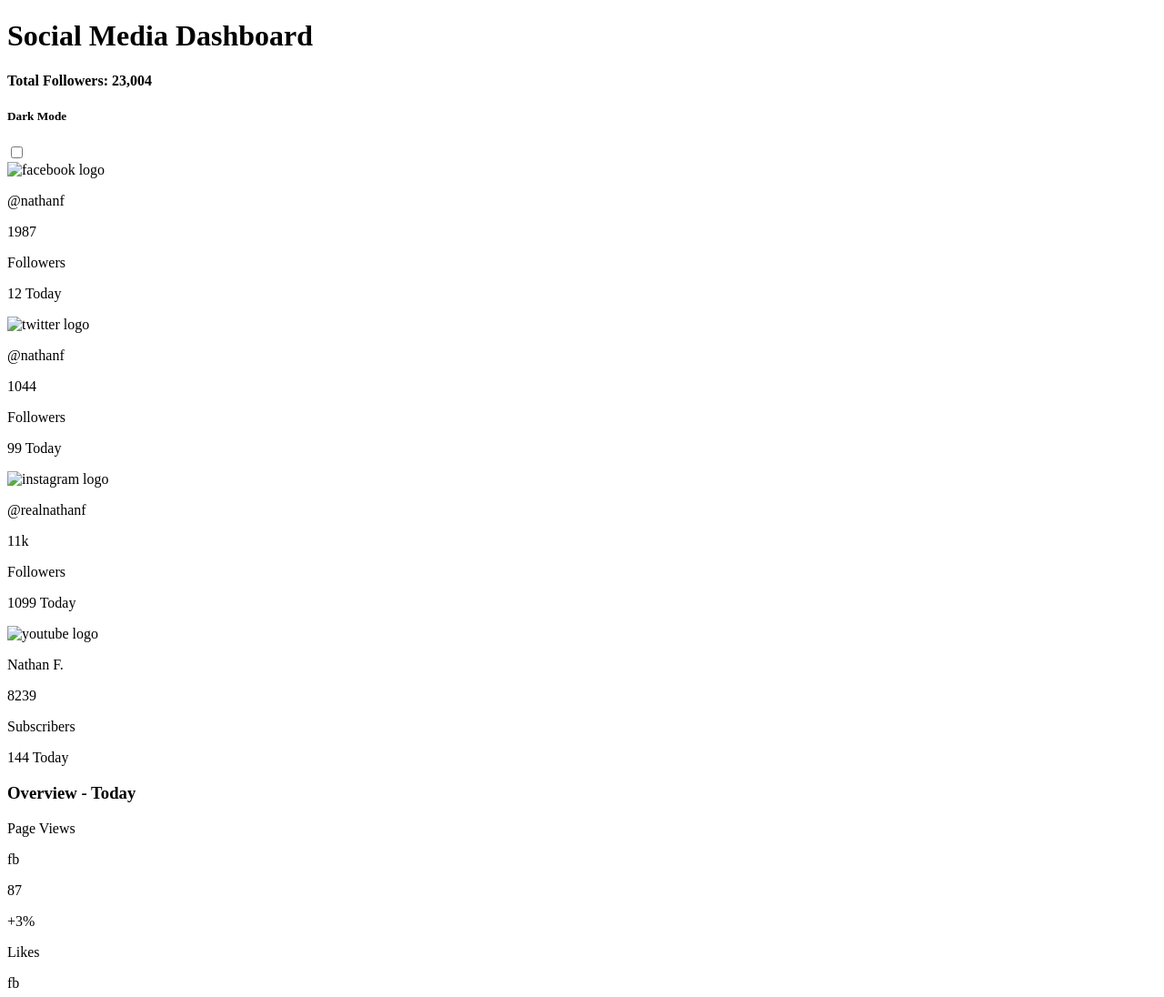
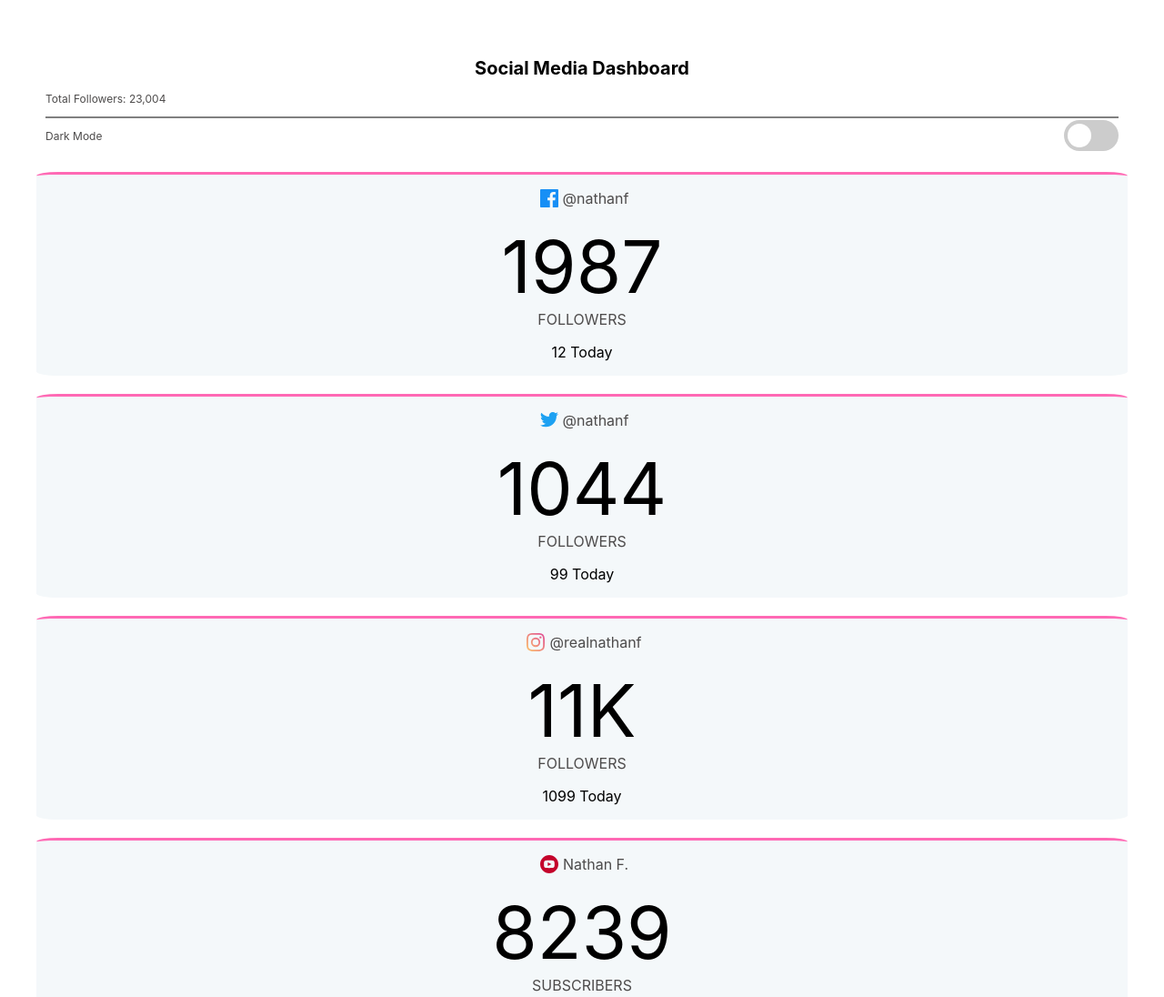
Before and after one commit to GRose01/FEM-social-media-dashboard, a plain HTML site: page index.html in a window 1280 px wide. Shown: the top 1096 px of the page at 91% size. Drawn offline with Linux system fonts and the light colour scheme.

Commit message:
basicl styling to header and profile cards

```diff
--- a/index.html
+++ b/index.html
@@ -4,13 +4,13 @@
   <meta charset="UTF-8">
   <meta name="viewport" content="width=device-width, initial-scale=1.0"> <!-- displays site properly based on user's device -->
 
+  <link rel="stylesheet" href="./styles/style.css" />
   <link rel="icon" type="image/png" sizes="32x32" href="./images/favicon-32x32.png">
 
-  <title>Frontend Mentor | [Challenge Name Here]</title>
+  <title>Frontend Mentor | [Social Media Dashboard]</title>
 
   <!-- Feel free to remove these styles or customise in your own stylesheet 👍 -->
   <style>
-    .attribution { font-size: 11px; text-align: center; }
     .attribution a { color: hsl(228, 45%, 44%); }
   </style>
 </head>
@@ -18,10 +18,10 @@
   <header>
     <div class="title-info">
       <h1>Social Media Dashboard</h1>
-      <h4>Total Followers: 23,004</h4>
+      <p>Total Followers: 23,004</p>
     </div>
     <div class="mode">
-      <h5>Dark Mode</h5>
+      <p>Dark Mode</p>
       <label class="switch">
         <input type="checkbox">
         <span class="slider round"></span>
@@ -32,7 +32,7 @@
     <div class="platform-profiles">
       <div class="platform-card">
         <div class="bio">
-          <img src="" alt="facebook logo">
+          <img src="./images/icon-facebook.svg" alt="facebook logo">
           <p class="name">@nathanf</p>
         </div>
         <div class="followers">
@@ -44,7 +44,7 @@
 
       <div class="platform-card">
         <div class="bio">
-          <img src="" alt="twitter logo">
+          <img src="./images/icon-twitter.svg" alt="twitter logo">
           <p class="name">@nathanf</p>
         </div>
         <div class="followers">
@@ -56,7 +56,7 @@
 
       <div class="platform-card">
         <div class="bio">
-          <img src="" alt="instagram logo">
+          <img src="./images/icon-instagram.svg" alt="instagram logo">
           <p class="name">@realnathanf</p>
         </div>
         <div class="followers">
@@ -68,7 +68,7 @@
 
       <div class="platform-card">
         <div class="bio">
-          <img src="" alt="youtube logo">
+          <img src="./images/icon-youtube.svg" alt="youtube logo">
           <p class="name">Nathan F.</p>
         </div>
         <div class="followers">
@@ -84,56 +84,56 @@
 
         <div class="overview-card">
           <p class="feature">Page Views</p>
-          <p class="logo">fb</p>
+          <img src="./images/icon-facebook.svg" alt="facebook logo">
           <p class="number">87</p>
           <p class="growth">+3%</p>
         </div>
 
         <div class="overview-card">
           <p class="feature">Likes</p>
-          <p class="logo">fb</p>
+          <img src="./images/icon-facebook.svg" alt="facebook logo">
           <p class="number">52</p>
           <p class="growth">-2%</p>
         </div>
 
         <div class="overview-card">
           <p class="feature">Likes</p>
-          <p class="logo">ig</p>
+          <img src="./images/icon-instagram.svg" alt="instagram logo">
           <p class="number">5462</p>
           <p class="growth">+2257%</p>
         </div>
 
         <div class="overview-card">
           <p class="feature">Profile Views</p>
-          <p class="logo">ig</p>
+          <img src="./images/icon-instagram.svg" alt="instagram logo">
           <p class="number">52k</p>
           <p class="growth">1375%</p>
         </div>
 
         <div class="overview-card">
           <p class="feature">Retweets</p>
-          <p class="logo">tw</p>
+          <img src="./images/icon-twitter.svg" alt="twitter logo">
           <p class="number">117</p>
           <p class="growth">+303%</p>
         </div>
 
         <div class="overview-card">
           <p class="feature">Likes</p>
-          <p class="logo">tw</p>
+          <img src="./images/icon-twitter.svg" alt="twitter logo">
           <p class="number">507</p>
           <p class="growth">+553%</p>
         </div>
 
         <div class="overview-card">
           <p class="feature">Likes</p>
-          <p class="logo">yt</p>
+          <img src="./images/icon-youtube.svg" alt="youtube logo">
           <p class="number">107</p>
           <p class="growth">+19%</p>
         </div>
 
         <div class="overview-card">
           <p class="feature">Total Views</p>
-          <p class="logo">yt</p>
+          <img src="./images/icon-youtube.svg" alt="youtube logo">
           <p class="number">1407</p>
           <p class="growth">12%</p>
         </div>
--- a/styles/style.css
+++ b/styles/style.css
@@ -0,0 +1,144 @@
+@font-face {
+    font-family: "inter";
+    src: "../Inter";
+}
+
+body {
+    box-sizing: border-box;
+    width: 100vw;
+    text-align: center;
+    margin: 50px auto;
+    font-family: "inter";
+}
+
+/* HEADER STYLING */
+
+header {
+    display: flex;
+    flex-direction: column;
+    margin: 0 50px;
+
+}
+header p {
+    text-align: left;
+    font-size: 12px;
+    color: rgb(77, 75, 75);
+}
+
+.title-info {
+    border-bottom: grey 2px solid;
+}
+
+h1 {
+    font-size: 20px;
+}
+
+.mode {
+    display: flex;
+    justify-content: space-between;
+    align-items: center;
+}
+
+/* Toggle Switch */
+
+/* The switch - the box around the slider */
+.switch {
+    position: relative;
+    display: inline-block;
+    width: 60px;
+    height: 34px;
+  }
+
+  /* Hide default HTML checkbox */
+  .switch input {
+    opacity: 0;
+    width: 0;
+    height: 0;
+  }
+
+  /* The slider */
+  .slider {
+    position: absolute;
+    cursor: pointer;
+    top: 0;
+    left: 0;
+    right: 0;
+    bottom: 0;
+    background-color: #ccc;
+    -webkit-transition: .4s;
+    transition: .4s;
+  }
+
+  .slider:before {
+    position: absolute;
+    content: "";
+    height: 26px;
+    width: 26px;
+    left: 4px;
+    bottom: 4px;
+    background-color: white;
+    -webkit-transition: .4s;
+    transition: .4s;
+  }
+
+  input:checked + .slider {
+    background-color: #2196F3;
+  }
+
+  input:focus + .slider {
+    box-shadow: 0 0 1px #2196F3;
+  }
+
+  input:checked + .slider:before {
+    -webkit-transform: translateX(26px);
+    -ms-transform: translateX(26px);
+    transform: translateX(26px);
+  }
+
+  /* Rounded sliders */
+  .slider.round {
+    border-radius: 34px;
+  }
+
+  .slider.round:before {
+    border-radius: 50%;
+  }
+
+/* MAIN STYLING */
+
+/* Platform Profile cards */
+
+.platform-card {
+    background-color: rgb(244, 248, 250);
+    margin: 20px 40px;
+    display: flex;
+    flex-direction: column;
+    border-top: 3px hotpink solid;
+    border-radius: 2%;
+}
+
+.bio {
+    display: flex;
+    flex-direction: row;
+    justify-content: center;
+    align-items: center;
+    color: rgb(77, 75, 75);
+
+}
+
+.bio img {
+    padding: 5px;
+}
+
+.followers .number {
+    font-size: 80px;
+    margin: 0;
+    color: black;
+}
+
+.followers p {
+    margin: 0;
+    text-transform: uppercase;
+    color: rgb(77, 75, 75);
+
+}
```
